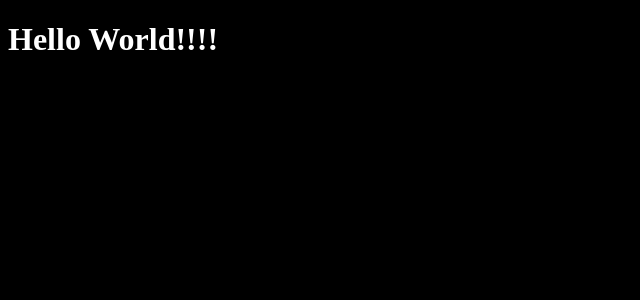
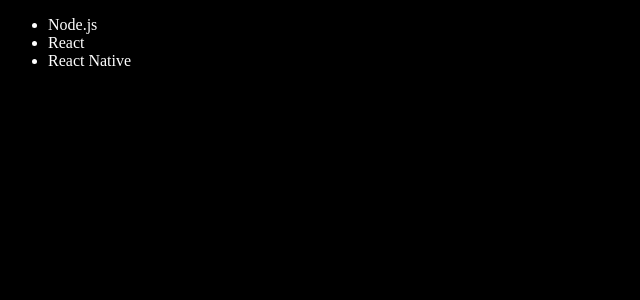
Before and after one commit to alexmarques7-zz/go-stack-9, a React app in the folder modulo04/: page / in a window 1280 px wide. Shown: the top 300 px of the page, without its empty margins (0-640 px from the left). Built offline with nearby package versions, Linux system fonts and the light colour scheme; the HTML template or start-up script is replaced by a standard one.

Commit message:
Start state content

```diff
--- a/modulo04/public/bundle.js
+++ /dev/null
@@ -1 +0,0 @@
-!function(e){var t={};function r(n){if(t[n])return t[n].exports;var o=t[n]={i:n,l:!1,exports:{}};return e[n].call(o.exports,o,o.exports,r),o.l=!0,o.exports}r.m=e,r.c=t,r.d=function(e,t,n){r.o(e,t)||Object.defineProperty(e,t,{enumerable:!0,get:n})},r.r=function(e){"undefined"!=typeof Symbol&&Symbol.toStringTag&&Object.defineProperty(e,Symbol.toStringTag,{value:"Module"}),Object.defineProperty(e,"__esModule",{value:!0})},r.t=function(e,t){if(1&t&&(e=r(e)),8&t)return e;if(4&t&&"object"==typeof e&&e&&e.__esModule)return e;var n=Object.create(null);if(r.r(n),Object.defineProperty(n,"default",{enumerable:!0,value:e}),2&t&&"string"!=typeof e)for(var o in e)r.d(n,o,function(t){return e[t]}.bind(null,o));return n},r.n=function(e){var t=e&&e.__esModule?function(){return e.default}:function(){return e};return r.d(t,"a",t),t},r.o=function(e,t){return Object.prototype.hasOwnProperty.call(e,t)},r.p="",r(r.s=0)}([function(e,t){alert(1+3)}]);
--- a/modulo04/public/index.html
+++ /dev/null
@@ -1,12 +0,0 @@
-<!DOCTYPE html>
-<html lang="en">
-<head>
-  <meta charset="UTF-8">
-  <meta name="viewport" content="width=device-width, initial-scale=1.0">
-  <title>ReactJS</title>
-</head>
-<body>
-  <h1>Hello World!!!!</h1>
-  <script src="./bundle.js"></script>
-</body>
-</html>
--- a/modulo04/src/App.js
+++ b/modulo04/src/App.js
@@ -1,10 +1,10 @@
 import React from 'react';
 import './App.css';
 
-import profile from './assets/profile.jpg';
+import TechList from './components/TechList';
 
 function App() {
-  return <img width="300" src={profile} />
+  return <TechList />
 }
 
 export default App;
--- a/modulo04/src/components/TechList.js
+++ b/modulo04/src/components/TechList.js
@@ -0,0 +1,23 @@
+import React, { Component } from 'react';
+class TechList extends Component {
+
+  state = {
+    techs: [
+      'Node.js',
+      'React',
+      'React Native'
+    ]
+  };
+
+  render() {
+    return (
+      <ul>
+        <li>Node.js</li>
+        <li>React</li>
+        <li>React Native</li>
+      </ul>
+    )
+  }
+}
+
+export default TechList;
```
Also changed, not shown: 1 other file (tests, documents, lock files or other folders).
